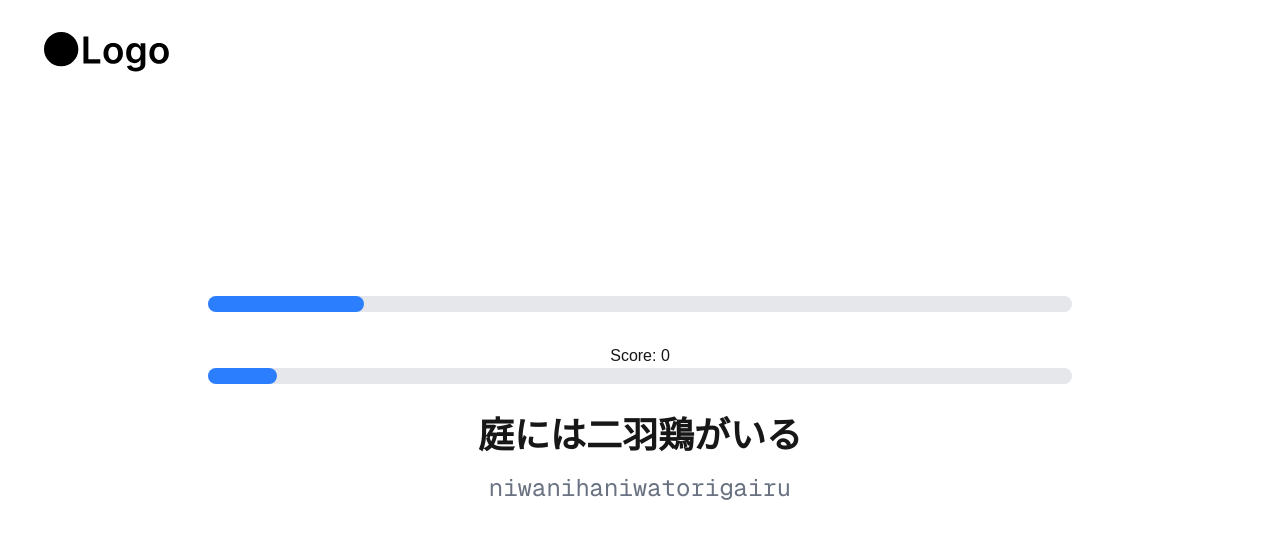
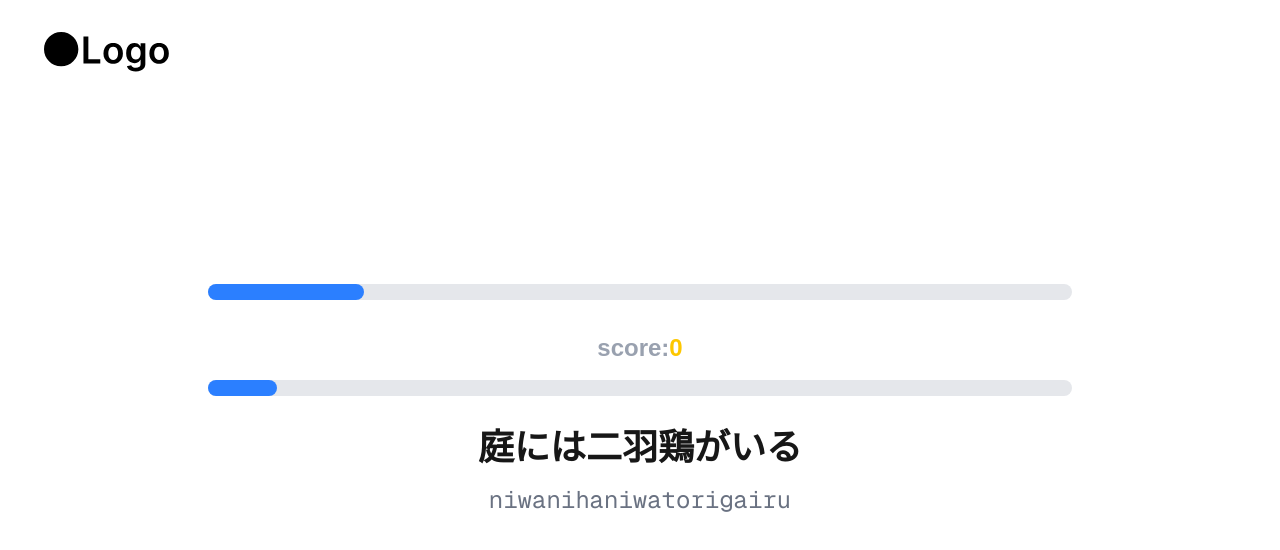
Before and after one commit to rikeda-cloud/react, a Next.js app in the folder typing-game/: page /game in a window 1280 px wide. Shown: the top 550 px of the page. Built offline with nearby package versions, Linux system fonts and the light colour scheme.

Commit message:
[update] score表示のレイアウトをいい感じに

```diff
--- a/typing-game/src/app/game/page.tsx
+++ b/typing-game/src/app/game/page.tsx
@@ -19,7 +19,10 @@ function GamePage() {
           <ProgressBar progress={gameTimeProgress} />
         </div>
 
-        <p>Score: {score}</p>
+        <p className="text-2xl font-bold text-gray-400 mb-4">
+          score:
+          <span className="text-yellow-400">{score}</span>
+        </p>
 
         <div className="mb-8">
           <ProgressBar progress={questionTimeProgress} />
```
